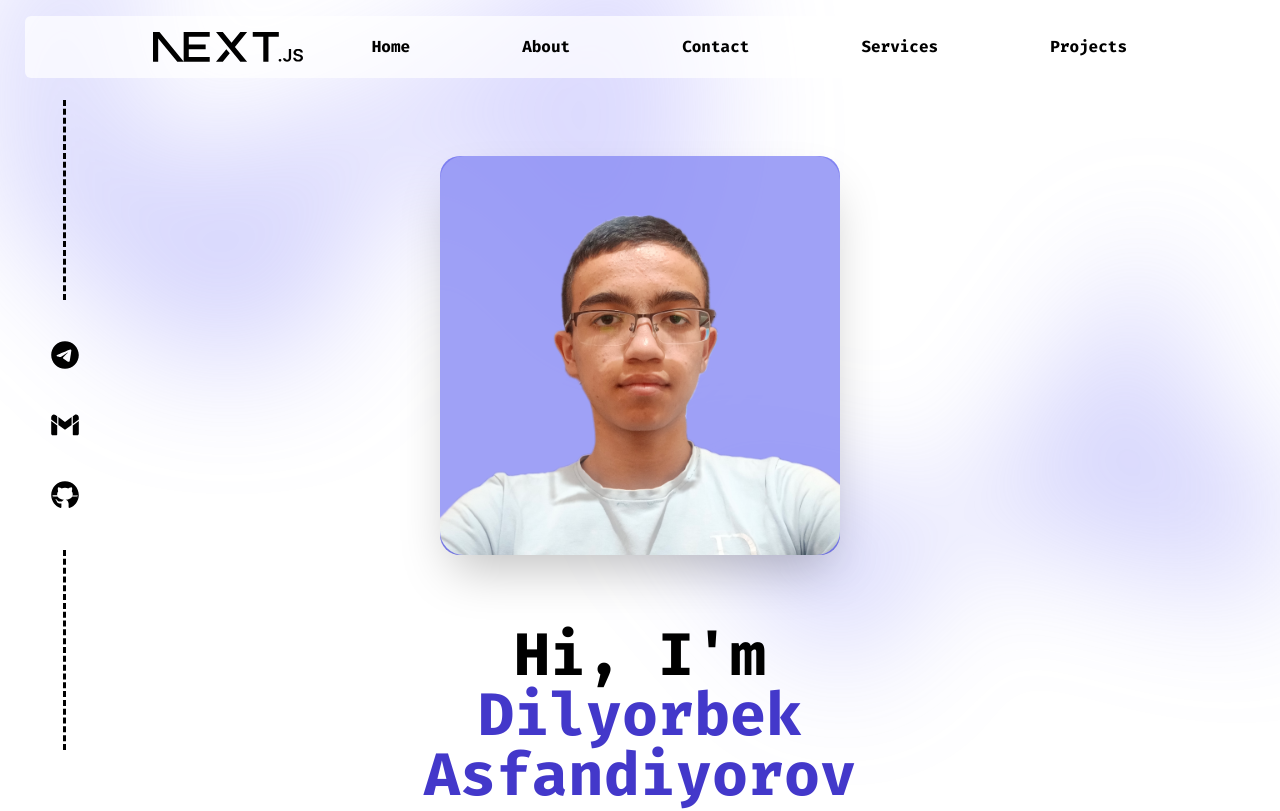
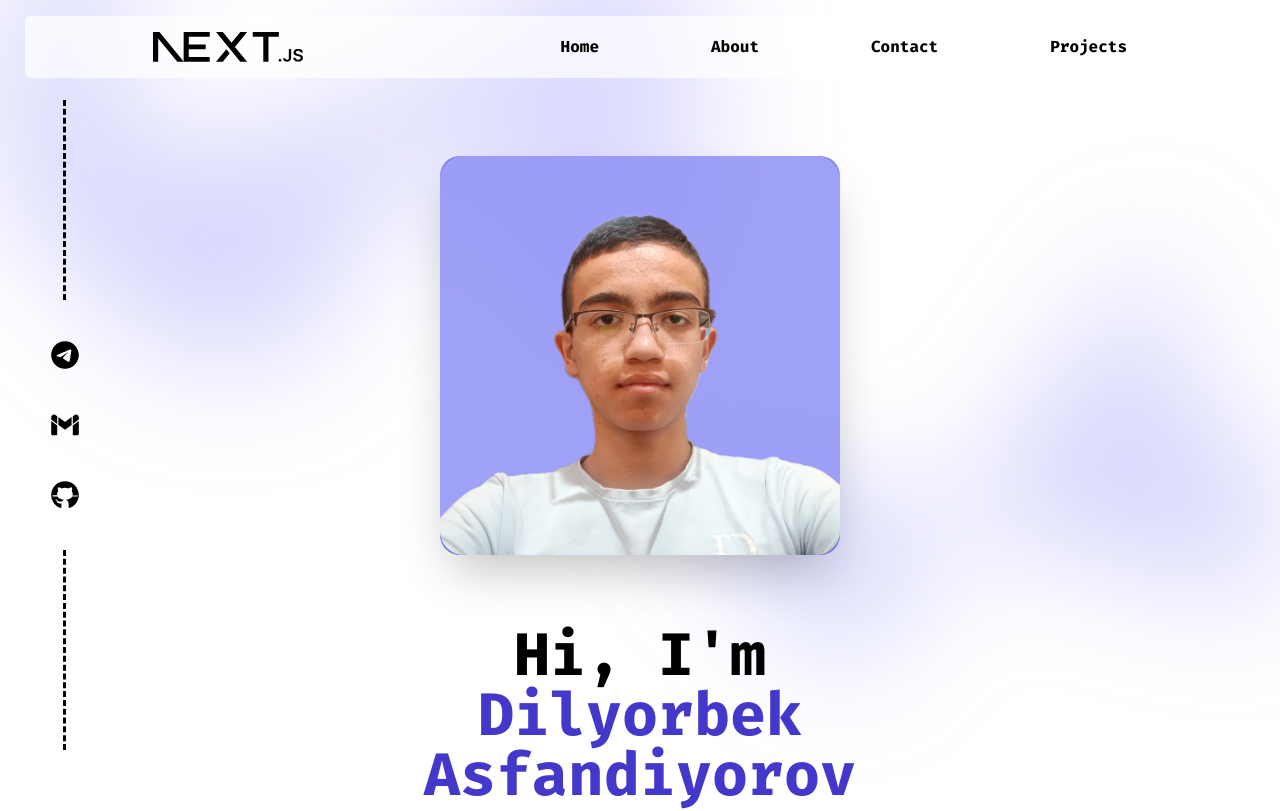
Before and after one commit to dilyorbek777/portfolio-next, a Next.js app: page / in a window 1280 px wide. Shown: the top 811 px of the page. Built offline with nearby package versions, Linux system fonts and the light colour scheme.

Commit message:
ishladi va 100%

```diff
--- a/components/BtnQuery.tsx
+++ b/components/BtnQuery.tsx
@@ -7,7 +7,6 @@ const links = [
     { href: "/", text: "Home" },
     { href: "/about", text: "About" },
     { href: "/contact", text: "Contact" },
-    { href: "/xizmat", text: "Services" },
     { href: "/projects", text: "Projects" }
 ]
 export default function BtnQuery() {
```
